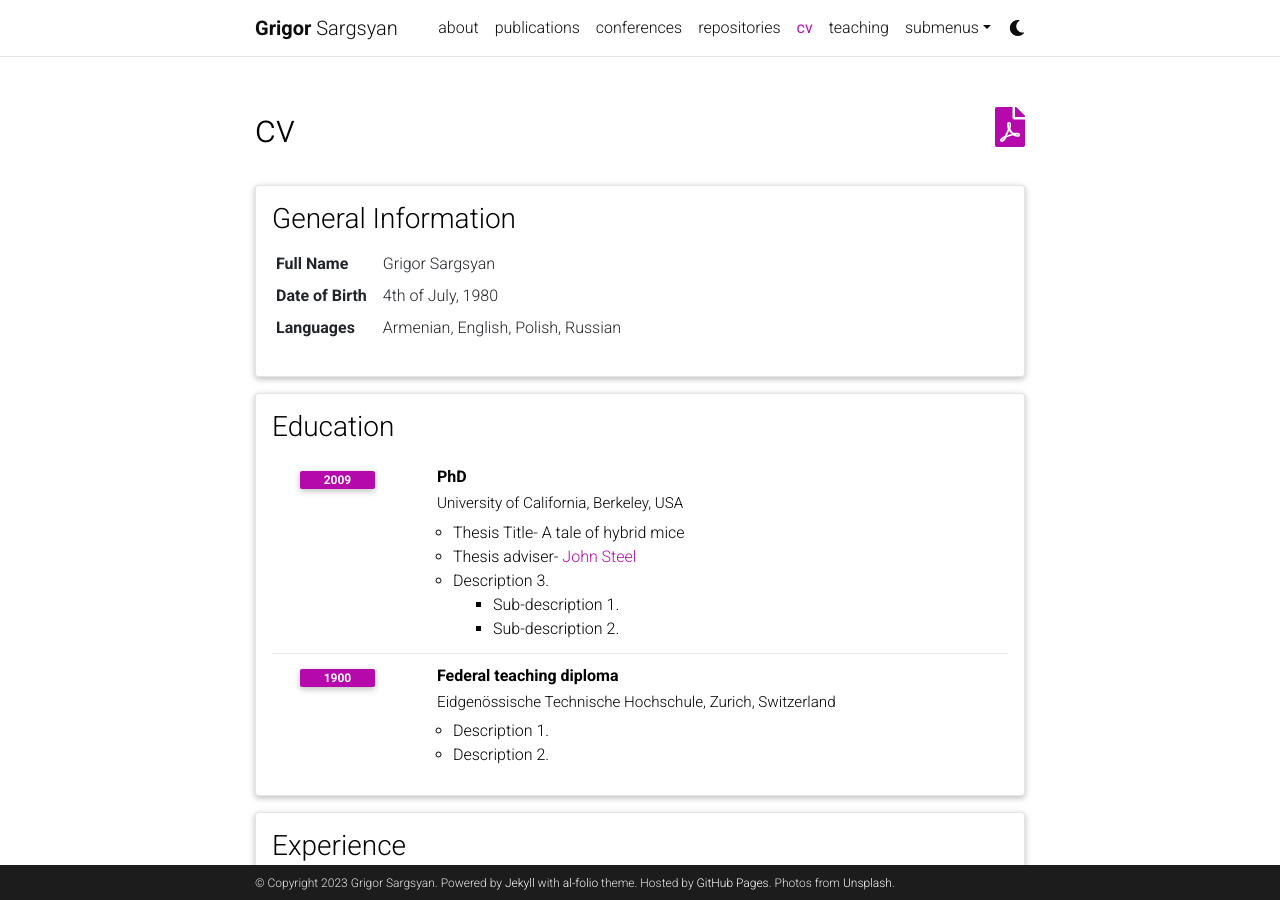
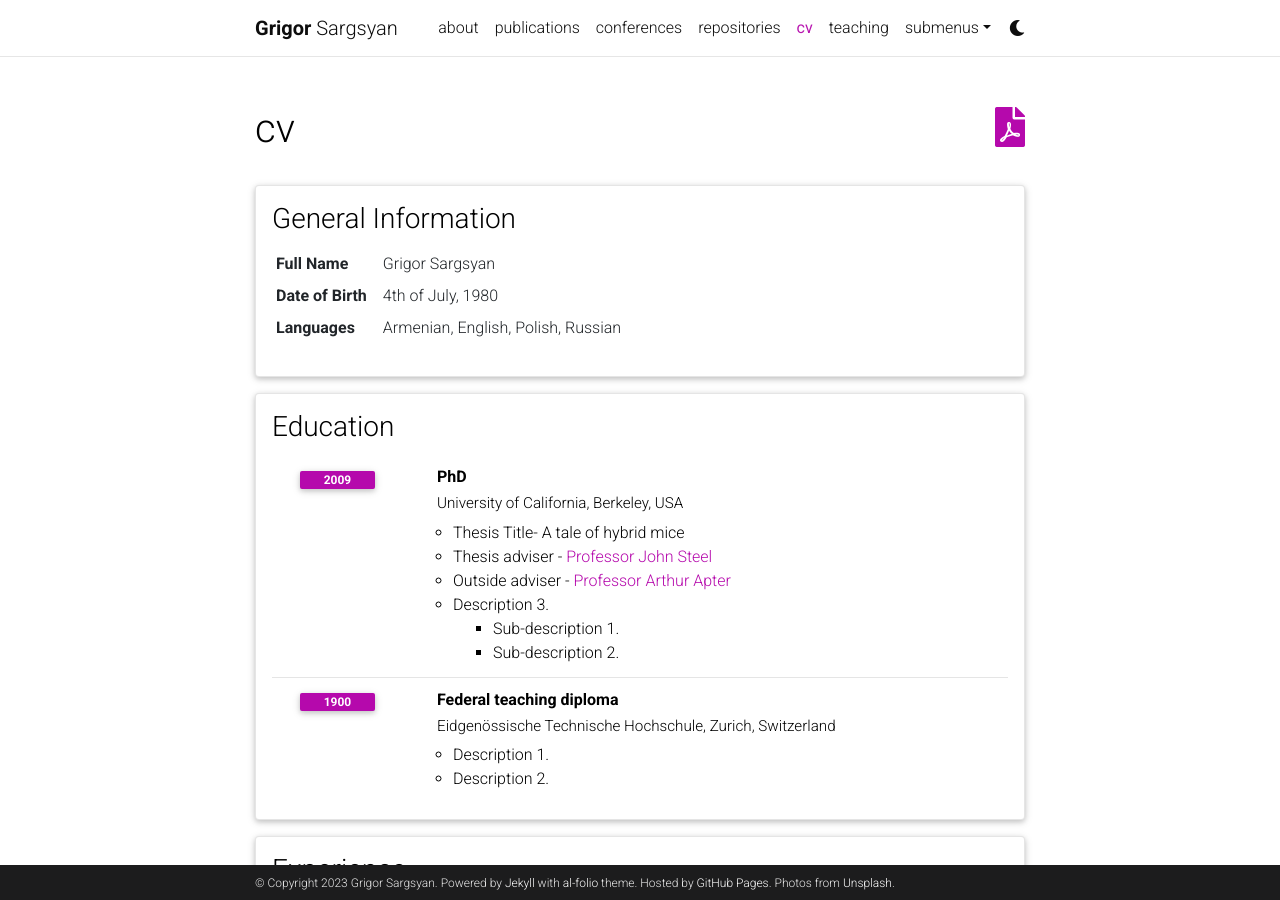
Before and after one commit to grigorsarg/grigorsarg.github.io, a Jekyll site: the page built from _pages/cv.md, in a window 1280 px wide and 900 px high. Built offline with Jekyll 4.4.1, drawn with Linux system fonts in a browser that asks for light colours; comment, search, counter and statistics services are not loaded; a style sheet for code colours, icons or effects is not loaded.

Commit message:
Update cv.yml

```diff
--- a/_data/cv.yml
+++ b/_data/cv.yml
@@ -16,7 +16,8 @@
       year: 2009
       description:
         - Thesis Title- A tale of hybrid mice
-        - Thesis adviser- <a href="http://www.math.berkeley.edu/~steel/">John Steel</a>
+        - Thesis adviser - <a href="http://www.math.berkeley.edu/~steel/">Professor John Steel</a>
+        - Outside adviser - <a href="http://faculty.baruch.cuny.edu/aapter/">Professor Arthur Apter</a>
         - title: Description 3.
           contents:
             - Sub-description 1.
```
